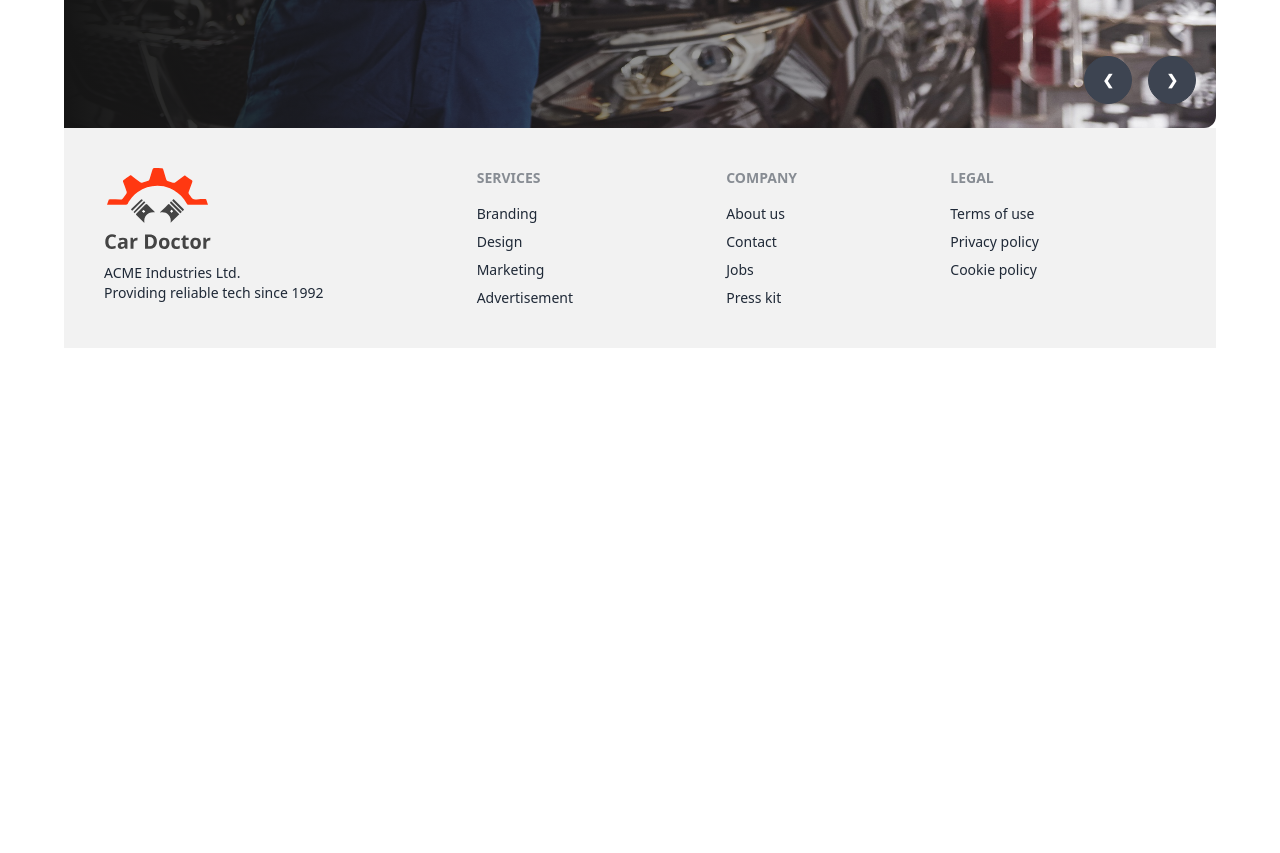
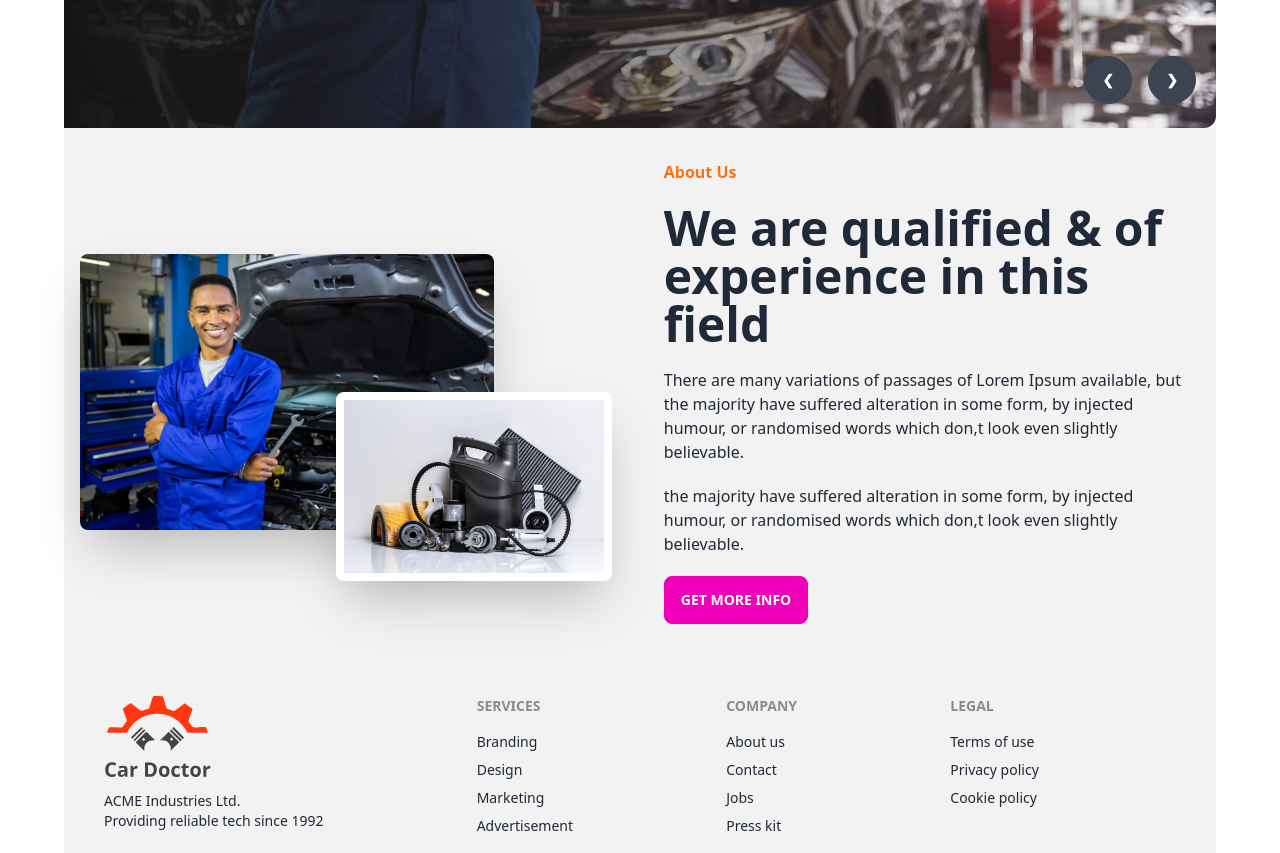
Before and after one commit to tariik12/car-service, a React (Vite) app: page / in a window 1280 px wide. Shown: the part 600-1453 px from the top of the page. Before the commit the page ends 948 px from the top, so only its background shows below. Built offline with nearby package versions, Linux system fonts and the light colour scheme.

Commit message:
about us section complate

```diff
--- /dev/null
+++ b/src/pages/Home/About/About.jsx
@@ -0,0 +1,24 @@
+import person from '../../../assets/images/about_us/person.jpg'
+import parts from '../../../assets/images/about_us/parts.jpg'
+
+const About = () => {
+    return (
+        <div className='hero main-h-screen bg-base-200 '>
+            <div className='hero-content flex-col lg:flex-row'>
+                <div className='lg:w-1/2 relative'>
+                    <img className='w-3/4 rounded-lg shadow-2xl' src={person} alt="" />
+                    <img  className='w-1/2 absolute right-5 top-1/2 rounded-lg border-8 border-white shadow-2xl' src={parts} alt="" />
+                </div>
+                <div className='lg:w-1/2 space-y-5 p-4'>
+                <h4 className='tex-3xl text-orange-500 font-bold'>About Us</h4>
+           <h1 className='text-5xl font-bold'>We are qualified & of experience in this field</h1>
+           <p className=''>There are many variations of passages of Lorem Ipsum available, but the majority have suffered alteration in some form, by injected humour, or randomised words which don,t look even slightly believable. </p>
+           <p className=''>the majority have suffered alteration in some form, by injected humour, or randomised words which don,t look even slightly believable. </p>
+           <button className="btn btn-secondary">Get More Info</button>
+                </div>
+            </div>
+        </div>
+    );
+};
+
+export default About;
--- a/src/pages/Home/Home.jsx
+++ b/src/pages/Home/Home.jsx
@@ -1,3 +1,4 @@
+import About from "./About/About";
 import Banner from "./Banner/Banner";
 
 
@@ -8,6 +9,7 @@
         <div>
 
             <Banner></Banner>
+            <About></About>
 
 
         </div>
```
